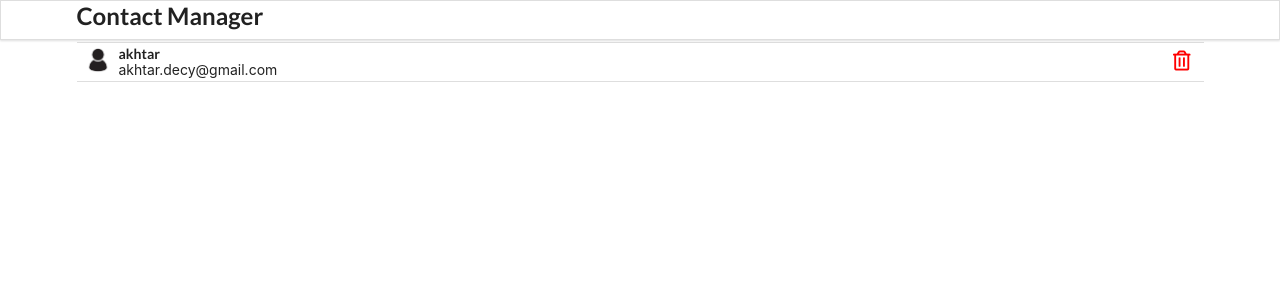
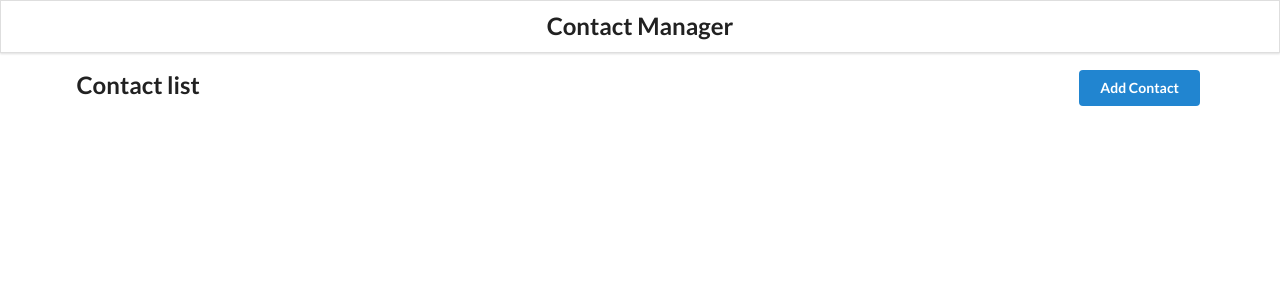
Before and after one commit to Akhtar21yr/React-Contact-app, a React (Create React App) app: page / in a window 1280 px wide. Shown: the top 300 px of the page. Built offline with nearby package versions, Linux system fonts and the light colour scheme.

Commit message:
create add contact button and redirect to home

```diff
--- a/src/components/AddContact.js
+++ b/src/components/AddContact.js
@@ -1,36 +1,51 @@
-import React, { Component } from 'react'
+import React, { useState } from 'react';
+import { useNavigate } from 'react-router-dom';
 
-export default class AddContact extends Component {
-    state = {
-        name : "",
-        email : ""
+const AddContact = ({ addContactHandler }) => {
+    const [name, setName] = useState("");
+    const [email, setEmail] = useState("");
+    const navigate = useNavigate();
+
+    const add = (e) => {
+        e.preventDefault();
+        if (name === "" || email === "") {
+            alert("All fields are required");
+            return;
         }
-    add = (e) => {
-        e.preventDefault();
-        if (this.state.name === "" || this.state.email === "" ) {
-            alert("All the fields are Required")
-            return
-        }
-        this.props.addContactHandler(this.state)
-        this.setState({name :"" , email:""})
-    }
+        addContactHandler({ name, email });
+        setName("");
+        setEmail("");
+        navigate("/");
+    };
 
-    render() {
     return (
         <div className='ui main'>
             <h2>Add Contact</h2>
-                <form className='ui form' onSubmit={this.add}>
+            <form className='ui form' onSubmit={add}>
                 <div className='field'>
                     <label>Name</label>
-                        <input type='text' name='name' placeholder='Name' value={this.state.name} onChange={(e) =>this.setState({name :e.target.value}) } />
+                    <input
+                        type='text'
+                        name='name'
+                        placeholder='Name'
+                        value={name}
+                        onChange={(e) => setName(e.target.value)}
+                    />
                 </div>
                 <div className='field'>
                     <label>Email</label>
-                        <input type='text' name='email' placeholder='Email' value={this.state.email} onChange={(e) =>this.setState({email :e.target.value}) } />
+                    <input
+                        type='text'
+                        name='email'
+                        placeholder='Email'
+                        value={email}
+                        onChange={(e) => setEmail(e.target.value)}
+                    />
                 </div>
                 <button className='ui button blue'>Add</button>
             </form>
         </div>
-        )
-    }
-}
+    );
+};
+
+export default AddContact;
--- a/src/components/App.css
+++ b/src/components/App.css
@@ -37,3 +37,21 @@ i.icon {
   font-size: 20px;
   cursor: pointer;
 }
+
+.main {
+  margin-top: 5em;
+}
+
+.center {
+  justify-content: center;
+  padding: 10px;
+}
+
+.ui.search input {
+  width: 100%;
+  border-radius: 0 !important;
+}
+
+.item {
+  padding: 15px 0px !important;
+}
--- a/src/components/App.js
+++ b/src/components/App.js
@@ -11,14 +11,13 @@ function App() {
   const [contacts, setContacts] = useState(
     JSON.parse(localStorage.getItem(LSK)) ?? []
   );
+
   const addContactHandler = (contact) => {
     setContacts([...contacts, { id: uuid(), ...contact }]);
   };
 
   const removeContactHandler = (id) => {
-    const newContactList = contacts.filter((contact) => {
-      return contact.id !== id;
-    });
+    const newContactList = contacts.filter((contact) => contact.id !== id);
     setContacts(newContactList);
   };
 
@@ -31,10 +30,17 @@ function App() {
       <div className="ui container">
         <Header />
         <Routes>
-          <Route path="/add" Component={AddContact} />
-          <Route path="/" Component={ContactList} />
-          {/* <AddContact addContactHandler={addContactHandler} />
-        <ContactList contacts={contacts} getContactId={removeContactHandler} /> */}
+
+          <Route
+            path="/add"
+            element={<AddContact addContactHandler={addContactHandler} />}
+          />
+
+          <Route
+            path="/"
+            element={<ContactList contacts={contacts} getContactId={removeContactHandler} />}
+          />
+
         </Routes>
       </div>
     </Router>
--- a/src/components/ContactList.js
+++ b/src/components/ContactList.js
@@ -1,24 +1,26 @@
-import React from 'react'
-import ContactCard from './ContactCard'
+import React from "react";
+import {Link} from 'react-router-dom'
+import ContactCard from "./ContactCard";
 
 export default function ContactList(props) {
     const deleteContactHandler = (id) => {
-        props.getContactId(id)
+        props.getContactId(id);
     };
-    const contacts = [{
-        id : "1",
-        name : "akhtar",
-        email : "akhtar.decy@gmail.com"
 
-    }]
-    const renderContactList =contacts.map((contact) => {
+    const renderContactList = props.contacts.map((contact) => {
         return (
-            <ContactCard contacts={contact} clickHandler={deleteContactHandler}  />
-        )
-    })
-  return (
-    <div className='ui  celled list' style={{marginTop:'3rem'}} >
-        {renderContactList}
-    </div>
-  )
+            <ContactCard contacts={contact} clickHandler={deleteContactHandler} />
+        );
+    });
+    return (
+        <div className="main ">
+            <h2>
+                Contact list
+                <Link to='/add' >
+                    <button className="ui button blue right" style={{float:'right'}}>Add Contact</button>
+                </Link>
+            </h2>
+            <div className="ui  celled list" >{renderContactList}</div>
+        </div>
+    );
 }
--- a/src/components/Header.js
+++ b/src/components/Header.js
@@ -1,11 +1,13 @@
-import React from 'react'
-
+import React from "react";
+import { Link } from "react-router-dom";
 export default function Header() {
   return (
-    <div className='ui fixed menu'>
-      <div className='ui container center'>
-        <h2>Contact Manager</h2>
+
+      <div className="ui fixed menu">
+        <div className="ui container center">
+          <h2>Contact Manager</h2>
+        </div>
       </div>
-    </div>
-  )
+
+  );
 }
```
Lines whose indentation alone changed are shown as unchanged.
